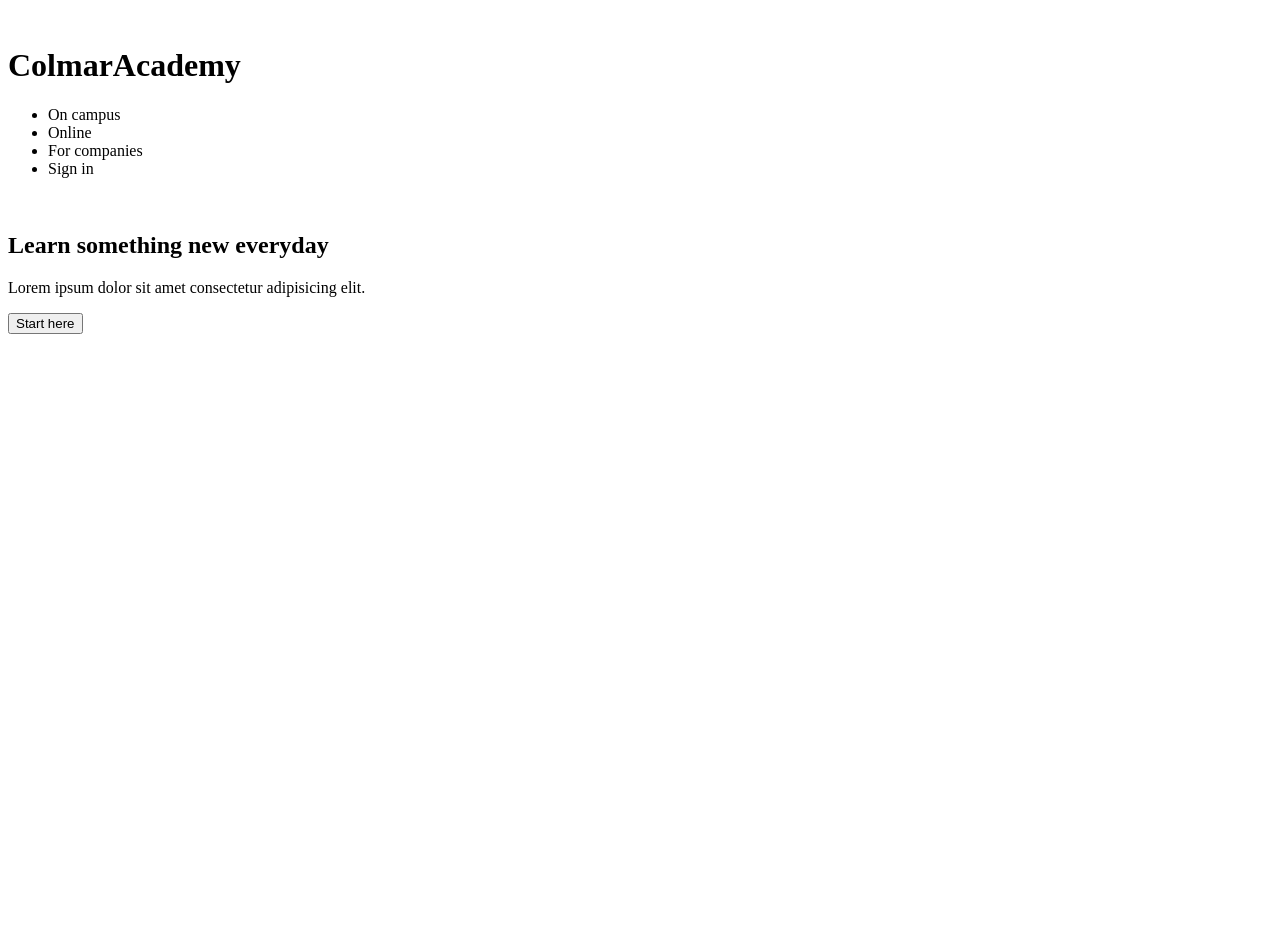
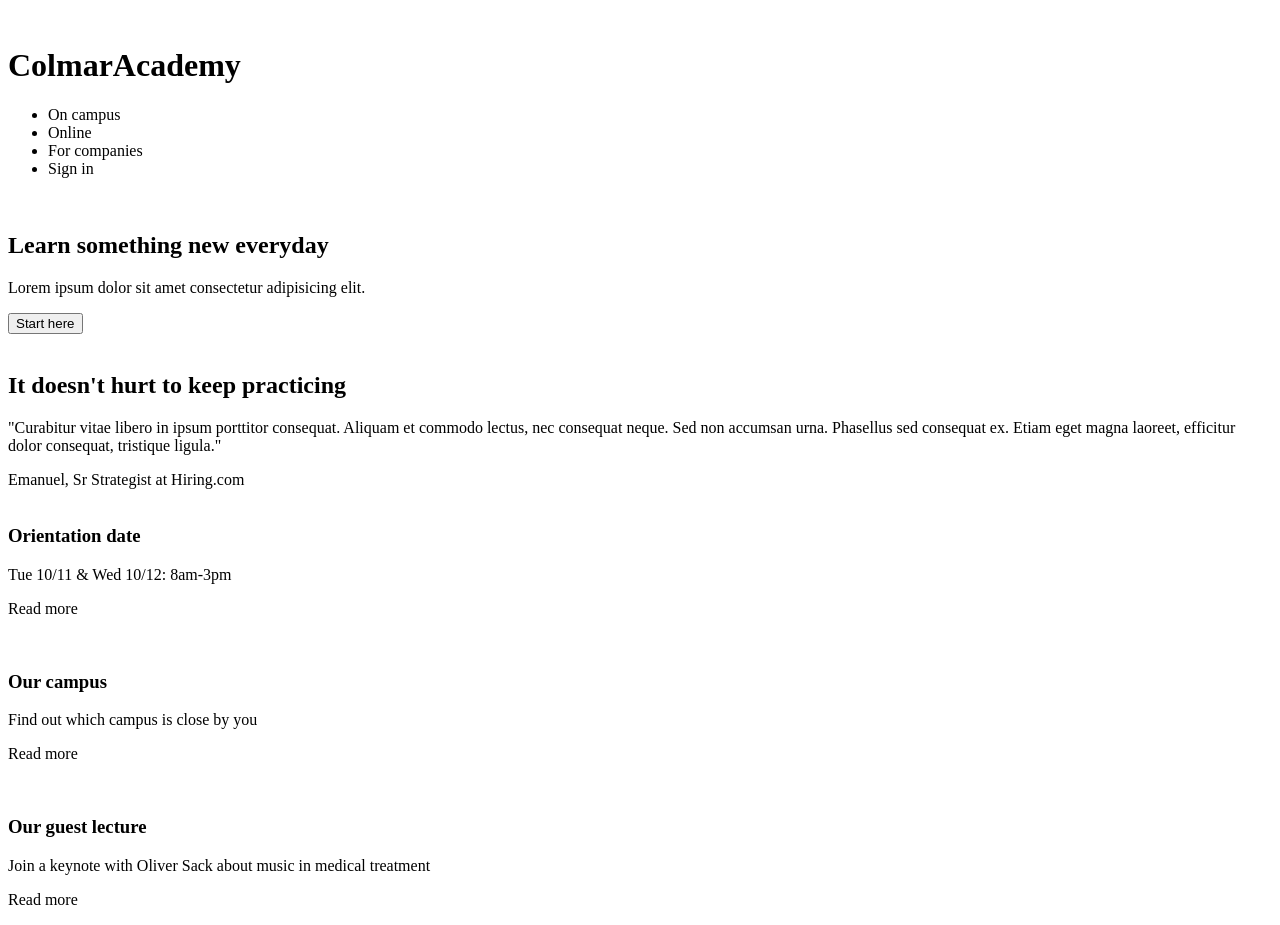
Before and after one commit to keltaylor/cproject_colmaracademy, a plain HTML site: page index.html in a window 1280 px wide. Before the commit the page ends 800 px from the top, so only its background shows below. Drawn offline with Linux system fonts and the light colour scheme.

Commit message:
Add info section container divs with classes

```diff
--- a/index.html
+++ b/index.html
@@ -18,12 +18,46 @@
             </nav>
         </header>
         <main>
-            <div>
+            <div class="section">
                 <div id="banner">
                     <img>
                     <h2>Learn something new everyday</h2>
                     <p>Lorem ipsum dolor sit amet consectetur adipisicing elit.</p>
                     <button>Start here</button>
+                </div>
+                <div id="info">
+                    <div class="img-head-p">
+                        <img>
+                        <h2>It doesn't hurt to keep practicing</h2>
+                        <p>"Curabitur vitae libero in ipsum porttitor consequat. Aliquam et commodo lectus, nec consequat neque. Sed non accumsan urna. Phasellus sed consequat ex. Etiam eget magna laoreet, efficitur dolor consequat, tristique ligula."</p>
+                        <aside>Emanuel, Sr Strategist at Hiring.com</aside>
+                    </div>
+                    <div class="info-stack-container">
+                        <div class="info-stack-content">
+                            <img>
+                            <div class="content-text">
+                                <h3>Orientation date</h3>
+                                <p>Tue 10/11 & Wed 10/12: 8am-3pm</p>
+                                <p><a>Read more</a></p>
+                            </div>
+                        </div>
+                        <div class="info-stack-content">
+                            <img>
+                            <div class="content-text">
+                                <h3>Our campus</h3>
+                                <p>Find out which campus is close by you</p>
+                                <p><a>Read more</a></p>
+                            </div>
+                        </div>
+                        <div class="info-stack-content">
+                            <img>
+                            <div>
+                                <h3>Our guest lecture</h3>
+                                <p>Join a keynote with Oliver Sack about music in medical treatment</p>
+                                <p><a>Read more</a></p>
+                            </div>
+                        </div>
+                    </div>
                 </div>
             </div>
             <div></div>
```
